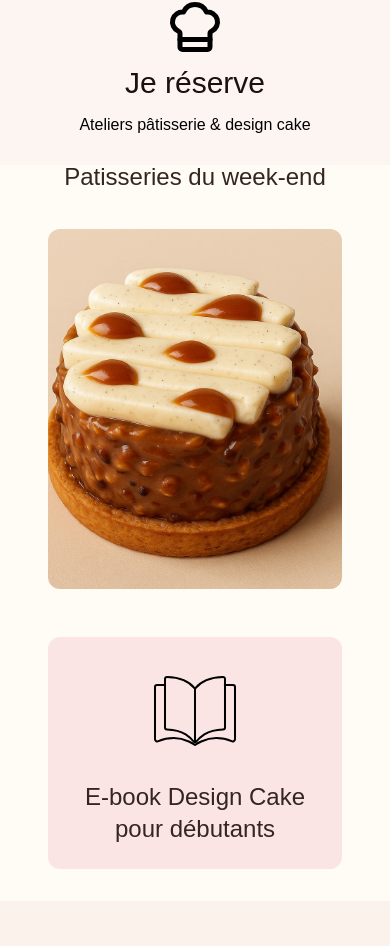
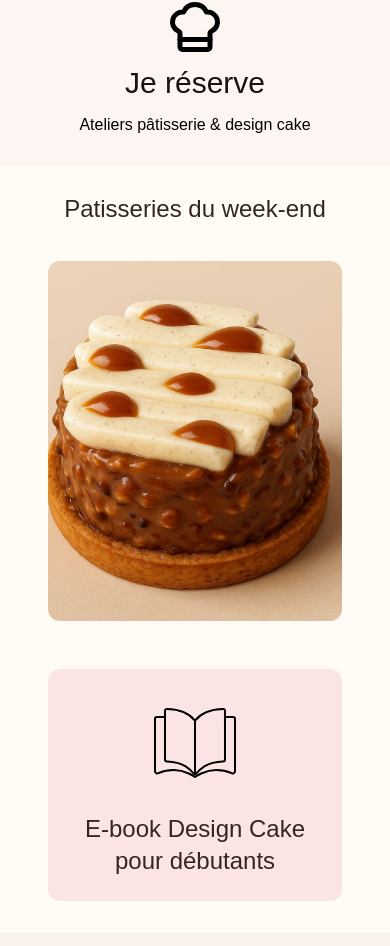
Before and after one commit to dhiachini/Ms-cake, a React (Vite) app: page / in a window 390 px wide. Shown: the part 875-1821 px from the top of the page. Built offline with nearby package versions, Linux system fonts and the light colour scheme.

Commit message:
design mobile fixes spaces 4

```diff
--- a/src/components/WeekendCarousel.tsx
+++ b/src/components/WeekendCarousel.tsx
@@ -22,14 +22,12 @@ function WeekendCarousel() {
   }, [boxes.length, desktopLength]);
 
   return (
-    <div className="w-full mt-20 md:mt-35">
+    <div className="w-full mt-28 md:mt-36">
       {/* Titre centré */}
-      <div className="w-full mt-10 md:mt-36">
-        <div className="w-full flex justify-center">
-          <span className="text-2xl md:text-5xl text-[#342520]">
-            Patisseries du week-end
-          </span>
-        </div>
+      <div className="w-full flex justify-center">
+        <span className="text-2xl md:text-5xl text-[#342520]">
+          Patisseries du week-end
+        </span>
       </div>
 
       {/* Mobile carousel */}
```
